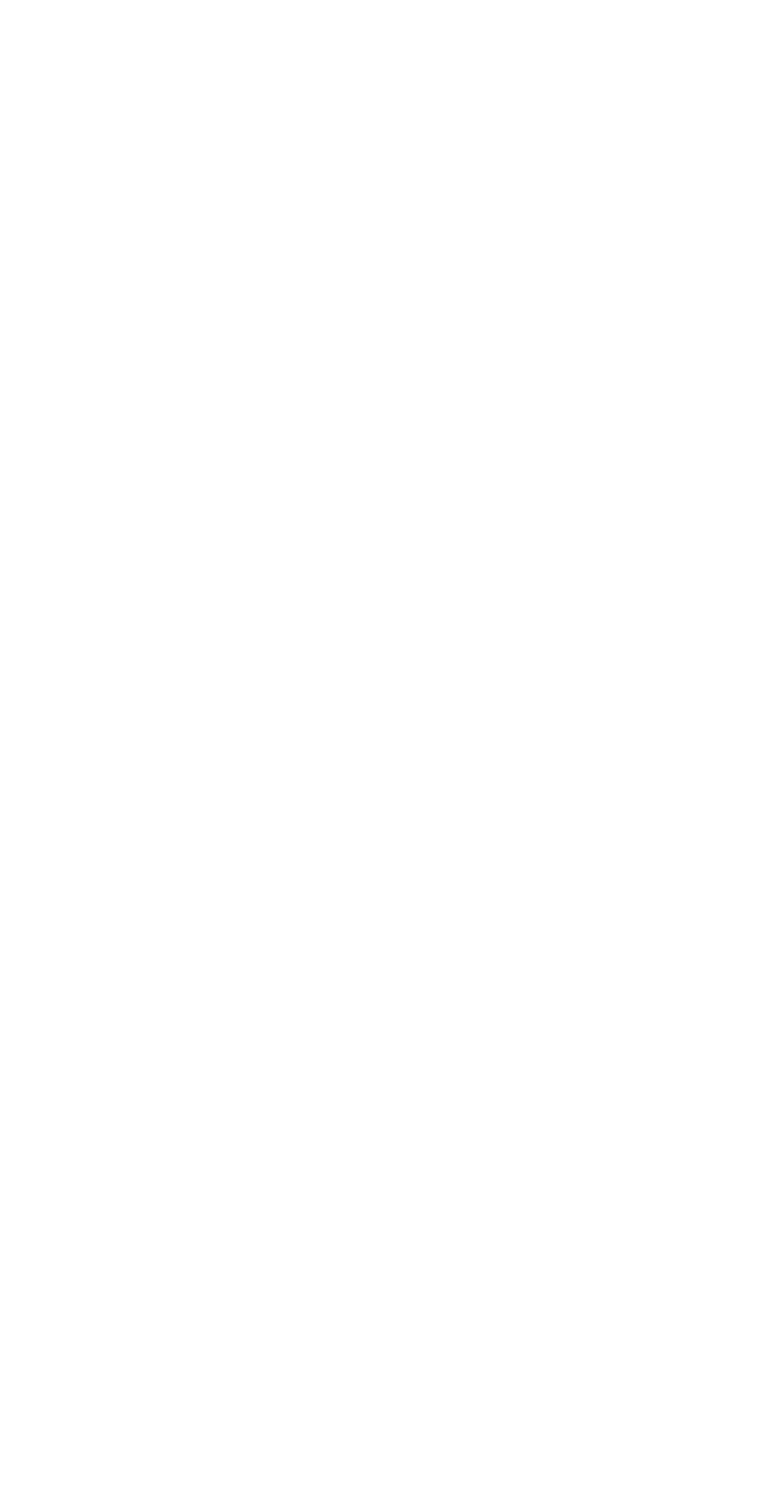
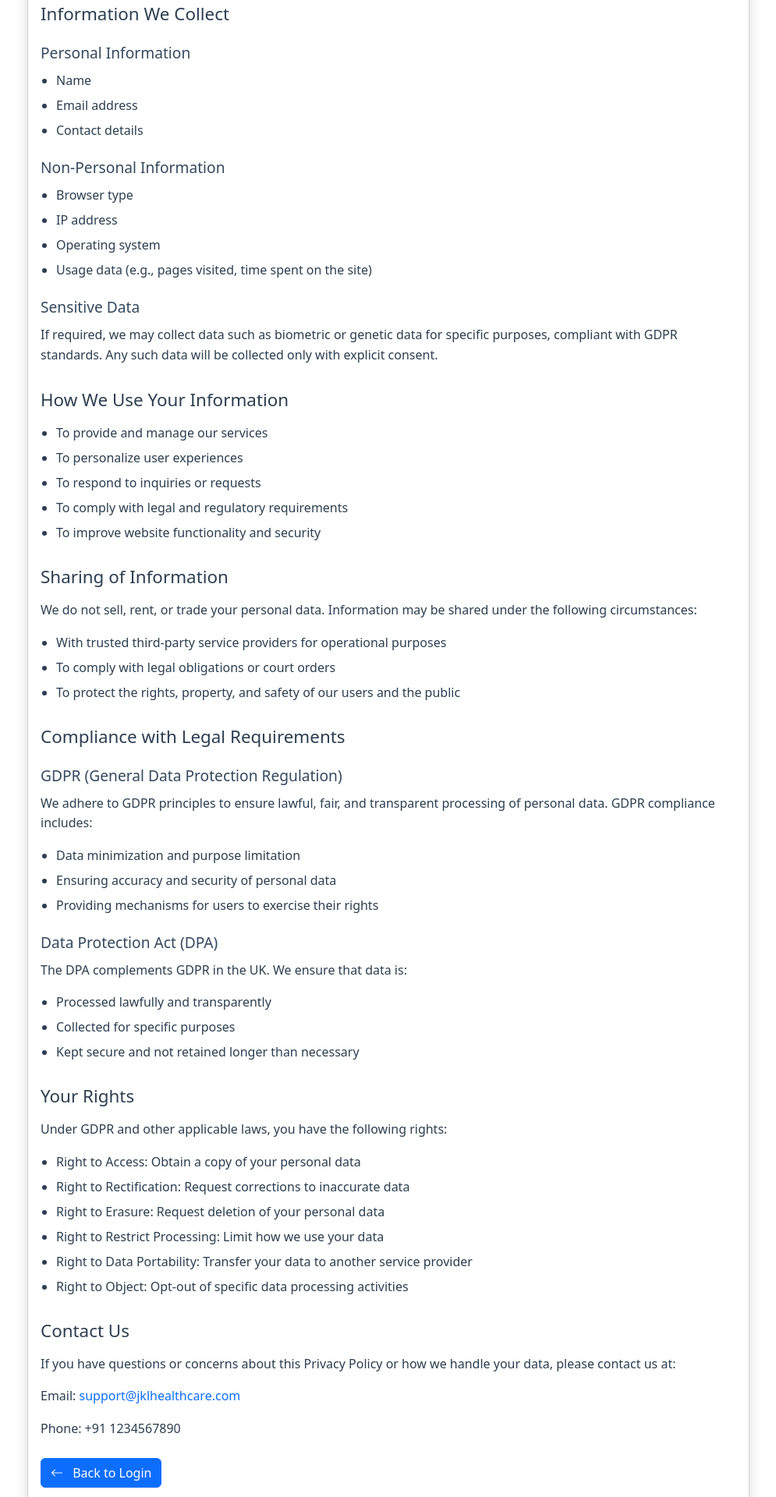
Before and after one commit to shubhamchaudhari1997/JKLUI, an Angular app: page /privacy-policy in a window 1280 px wide. Before the commit this address led to /. Shown: the part 320-2240 px from the top of the page at 78% size, without its empty margins (142-1137 px from the left). Before the commit the page ends 800 px from the top, so only its background shows below. Built offline with nearby package versions, Linux system fonts and the light colour scheme.

Commit message:
privacy component added

```diff
--- a/src/app/app-routing.module.ts
+++ b/src/app/app-routing.module.ts
@@ -1,6 +1,7 @@
 import { NgModule } from '@angular/core';
 import { RouterModule, Routes } from '@angular/router';
 import { LoginComponent } from './components/login/login.component';
+import { PrivacyPolicyComponent } from './components/privacy-policy/privacy-policy.component';
 import { RegisterComponent } from './components/register/register.component';
 import { AuthGuard } from './services/auth.guard';
 import { RoleGuard } from './services/role.guard';
@@ -8,6 +9,7 @@ import { RoleGuard } from './services/role.guard';
 const routes: Routes = [
   { path: '', redirectTo: '/login', pathMatch: 'full' },
   { path: 'login', component: LoginComponent },
+  { path: 'privacy-policy', component: PrivacyPolicyComponent },
   { path: 'register', component: RegisterComponent },
   {
     path: 'dashboard',
--- a/src/app/app.module.ts
+++ b/src/app/app.module.ts
@@ -13,12 +13,14 @@ import { RegisterComponent } from './components/register/register.component';
 import { AuthGuard } from './services/auth.guard';
 import { RoleGuard } from './services/role.guard';
 import { AuthInterceptor } from './interceptors/auth.interceptor';
+import { PrivacyPolicyComponent } from './components/privacy-policy/privacy-policy.component';
 
 @NgModule({
   declarations: [
     AppComponent,
     LoginComponent,
-    RegisterComponent
+    RegisterComponent,
+    PrivacyPolicyComponent
   ],
   imports: [
     BrowserModule,
--- a/src/app/components/login/login.component.html
+++ b/src/app/components/login/login.component.html
@@ -1,21 +1,19 @@
-<div class="container mt-5">
+<div class="container login-container">
   <div class="row justify-content-center">
-    <div class="col-md-6 col-lg-4">
-      <div class="card">
-        <div class="card-header bg-primary text-white text-center">
-          <h4>Login</h4>
+    <div class="col-md-6 col-lg-5">
+      <div class="card shadow mt-5">
+        <div class="card-header bg-primary text-white text-center py-3">
+          <h4 class="mb-0">Login</h4>
         </div>
         <div class="card-body">
-          <form (ngSubmit)="onSubmit()">
+          <form [formGroup]="loginForm" (ngSubmit)="onSubmit()">
             <div class="mb-3">
               <label for="email" class="form-label">Email</label>
               <input
                 type="email"
                 class="form-control"
                 id="email"
-                [(ngModel)]="loginData.email"
-                name="email"
-                required>
+                formControlName="email">
             </div>
             <div class="mb-3">
               <label for="password" class="form-label">Password</label>
@@ -24,9 +22,7 @@
                   [type]="showPassword ? 'text' : 'password'"
                   class="form-control"
                   id="password"
-                  [(ngModel)]="loginData.password"
-                  name="password"
-                  required>
+                  formControlName="password">
                 <button
                   class="btn btn-outline-secondary"
                   type="button"
@@ -35,14 +31,29 @@
                 </button>
               </div>
             </div>
-            <button type="submit" class="btn btn-primary w-100 mb-3">Login</button>
-            <div class="text-center">
-              <p class="mb-0">Don't have an account?
-                <a routerLink="/register" class="text-primary">Register here</a>
-              </p>
-            </div>
+            <button
+              type="submit"
+              class="btn btn-primary w-100 mb-3"
+              [disabled]="loginForm.invalid || loading">
+              {{ loading ? 'Logging in...' : 'Login' }}
+            </button>
           </form>
         </div>
+      </div>
+
+      <!-- Add Privacy Policy Link -->
+      <div class="text-center mt-3">
+        <a routerLink="/privacy-policy" class="text-muted text-decoration-none">
+          <small>Privacy Policy</small>
+        </a>
+      </div>
+
+      <!-- Register Link -->
+      <div class="text-center mt-2">
+        <small class="text-muted">
+          Don't have an account?
+          <a routerLink="/register" class="text-primary text-decoration-none">Register here</a>
+        </small>
       </div>
     </div>
   </div>
--- a/src/app/components/login/login.component.scss
+++ b/src/app/components/login/login.component.scss
@@ -1,5 +1,10 @@
+.login-container {
+  margin-top: 5vh;
+}
+
 .card {
-  box-shadow: 0 4px 8px rgba(0,0,0,0.1);
+  border: none;
+  box-shadow: 0 0.5rem 1rem rgba(0, 0, 0, 0.15);
 }
 
 .card-header {
@@ -31,3 +36,25 @@
 .form-control:focus + .btn {
   border-color: #86b7fe;
 }
+
+.text-muted {
+  a {
+    &:hover {
+      text-decoration: underline !important;
+    }
+  }
+}
+
+.mt-3 {
+  a {
+    &:hover {
+      color: var(--bs-primary) !important;
+    }
+  }
+}
+
+@media (max-height: 600px) {
+  .login-container {
+    margin-top: 2vh;
+  }
+}
--- /dev/null
+++ b/src/app/components/privacy-policy/privacy-policy.component.html
@@ -0,0 +1,91 @@
+<div class="container mt-4 mb-4">
+  <div class="row justify-content-center">
+    <div class="col-md-10">
+      <div class="card">
+        <div class="card-header bg-primary text-white">
+          <h2 class="mb-0">Privacy Policy</h2>
+        </div>
+        <div class="card-body">
+          <h4>Introduction</h4>
+          <p>This Privacy Policy explains how we collect, use, disclose, and safeguard your information when you use our ASP.NET and Angular-based website and associated services. By accessing or using our website, you consent to the practices described in this policy. If you do not agree with this policy, please do not use our services.</p>
+
+          <h4>Information We Collect</h4>
+          <h5>Personal Information</h5>
+          <ul>
+            <li>Name</li>
+            <li>Email address</li>
+            <li>Contact details</li>
+          </ul>
+
+          <h5>Non-Personal Information</h5>
+          <ul>
+            <li>Browser type</li>
+            <li>IP address</li>
+            <li>Operating system</li>
+            <li>Usage data (e.g., pages visited, time spent on the site)</li>
+          </ul>
+
+          <h5>Sensitive Data</h5>
+          <p>If required, we may collect data such as biometric or genetic data for specific purposes, compliant with GDPR standards. Any such data will be collected only with explicit consent.</p>
+
+          <h4>How We Use Your Information</h4>
+          <ul>
+            <li>To provide and manage our services</li>
+            <li>To personalize user experiences</li>
+            <li>To respond to inquiries or requests</li>
+            <li>To comply with legal and regulatory requirements</li>
+            <li>To improve website functionality and security</li>
+          </ul>
+
+          <h4>Sharing of Information</h4>
+          <p>We do not sell, rent, or trade your personal data. Information may be shared under the following circumstances:</p>
+          <ul>
+            <li>With trusted third-party service providers for operational purposes</li>
+            <li>To comply with legal obligations or court orders</li>
+            <li>To protect the rights, property, and safety of our users and the public</li>
+          </ul>
+
+          <h4>Compliance with Legal Requirements</h4>
+          <h5>GDPR (General Data Protection Regulation)</h5>
+          <p>We adhere to GDPR principles to ensure lawful, fair, and transparent processing of personal data. GDPR compliance includes:</p>
+          <ul>
+            <li>Data minimization and purpose limitation</li>
+            <li>Ensuring accuracy and security of personal data</li>
+            <li>Providing mechanisms for users to exercise their rights</li>
+          </ul>
+
+          <h5>Data Protection Act (DPA)</h5>
+          <p>The DPA complements GDPR in the UK. We ensure that data is:</p>
+          <ul>
+            <li>Processed lawfully and transparently</li>
+            <li>Collected for specific purposes</li>
+            <li>Kept secure and not retained longer than necessary</li>
+          </ul>
+
+          <h4>Your Rights</h4>
+          <p>Under GDPR and other applicable laws, you have the following rights:</p>
+          <ul>
+            <li>Right to Access: Obtain a copy of your personal data</li>
+            <li>Right to Rectification: Request corrections to inaccurate data</li>
+            <li>Right to Erasure: Request deletion of your personal data</li>
+            <li>Right to Restrict Processing: Limit how we use your data</li>
+            <li>Right to Data Portability: Transfer your data to another service provider</li>
+            <li>Right to Object: Opt-out of specific data processing activities</li>
+          </ul>
+
+          <h4>Contact Us</h4>
+          <p>If you have questions or concerns about this Privacy Policy or how we handle your data, please contact us at:</p>
+          <p>Email: <a href="mailto:support&#64;jklhealthcare.com">support&#64;jklhealthcare.com</a></p>
+          <p>Phone: +91 1234567890</p>
+
+          <div class="mt-4">
+            <button type="button" class="btn btn-primary" routerLink="/login">
+              <i class="bi bi-arrow-left me-2"></i>
+              Back to Login
+            </button>
+          </div>
+        </div>
+      </div>
+    </div>
+  </div>
+</div>
--- /dev/null
+++ b/src/app/components/privacy-policy/privacy-policy.component.scss
@@ -0,0 +1,63 @@
+.card {
+  box-shadow: 0 0.5rem 1rem rgba(0, 0, 0, 0.15);
+
+  .card-header {
+    h2 {
+      font-size: 1.75rem;
+    }
+  }
+
+  .card-body {
+    h4 {
+      color: #2c3e50;
+      margin-top: 2rem;
+      margin-bottom: 1rem;
+      font-size: 1.4rem;
+
+      &:first-child {
+        margin-top: 0;
+      }
+    }
+
+    h5 {
+      color: #34495e;
+      margin-top: 1.5rem;
+      margin-bottom: 0.75rem;
+      font-size: 1.2rem;
+    }
+
+    p {
+      color: #2c3e50;
+      line-height: 1.6;
+    }
+
+    ul {
+      padding-left: 1.25rem;
+      margin-bottom: 1.5rem;
+
+      li {
+        margin-bottom: 0.5rem;
+        color: #2c3e50;
+      }
+    }
+
+    a {
+      color: var(--bs-primary);
+      text-decoration: none;
+
+      &:hover {
+        text-decoration: underline;
+      }
+
+      &.btn {
+        text-decoration: none;
+      }
+    }
+  }
+}
+
+@media (max-width: 768px) {
+  .card-body {
+    padding: 1rem;
+  }
+}
--- a/src/app/modules/admin/patients/patients-list/patients-list.component.ts
+++ b/src/app/modules/admin/patients/patients-list/patients-list.component.ts
@@ -4,6 +4,7 @@ import { CaregiverService, Caregiver } from '../../../../services/caregiver.serv
 import { ToastrService } from 'ngx-toastr';
 import { HttpErrorResponse } from '@angular/common/http';
 import { forkJoin, catchError, of, tap } from 'rxjs';
+declare var bootstrap: any;
 
 @Component({
   selector: 'app-patients-list',
@@ -14,6 +15,8 @@ export class PatientsListComponent implements OnInit {
   patients: Patient[] = [];
   caregivers: Caregiver[] = [];
   loading = false;
+  selectedPatient: Patient | null = null;
+  deleteModal: any;
 
   constructor(
     private patientService: PatientService,
@@ -23,6 +26,36 @@ export class PatientsListComponent implements OnInit {
 
   ngOnInit() {
     this.loadData();
+    this.initializeModal();
+  }
+
+  initializeModal() {
+    setTimeout(() => {
+      this.deleteModal = new bootstrap.Modal(document.getElementById('deleteModal'));
+    });
+  }
+
+  openDeleteModal(patient: Patient) {
+    this.selectedPatient = patient;
+    this.deleteModal.show();
+  }
+
+  confirmDelete() {
+    if (!this.selectedPatient) return;
+
+    this.loading = true;
+    this.patientService.deletePatient(this.selectedPatient.patientId).subscribe({
+      next: () => {
+        this.toastr.success('Patient deleted successfully');
+        this.deleteModal.hide();
+        this.loadData();
+      },
+      error: (error) => {
+        console.error('Error deleting patient:', error);
+        this.toastr.error('Failed to delete patient');
+        this.loading = false;
+      }
+    });
   }
 
   loadData() {
--- a/src/app/services/patient.service.ts
+++ b/src/app/services/patient.service.ts
@@ -105,8 +105,13 @@ export class PatientService {
   }
 
   // Delete patient (for admin)
+  // deletePatient(id: number): Observable<any> {
+  //   return this.http.delete(`${this.apiUrl}/${id}`);
+  // }
+
   deletePatient(id: number): Observable<any> {
-    return this.http.delete(`${this.apiUrl}/${id}`);
+    const url = `${this.apiUrl}/${id}`;
+    return this.http.delete(url);
   }
 
   // Assign caregiver to patient (for admin)
```
Also changed, not shown: src/app/components/login/login.component.ts (+35 -24 lines), src/app/components/privacy-policy/privacy-policy.component.ts (added, +9 -0 lines), src/app/modules/admin/patients/patients-list/patients-list.component.html (+28 -2 lines).
